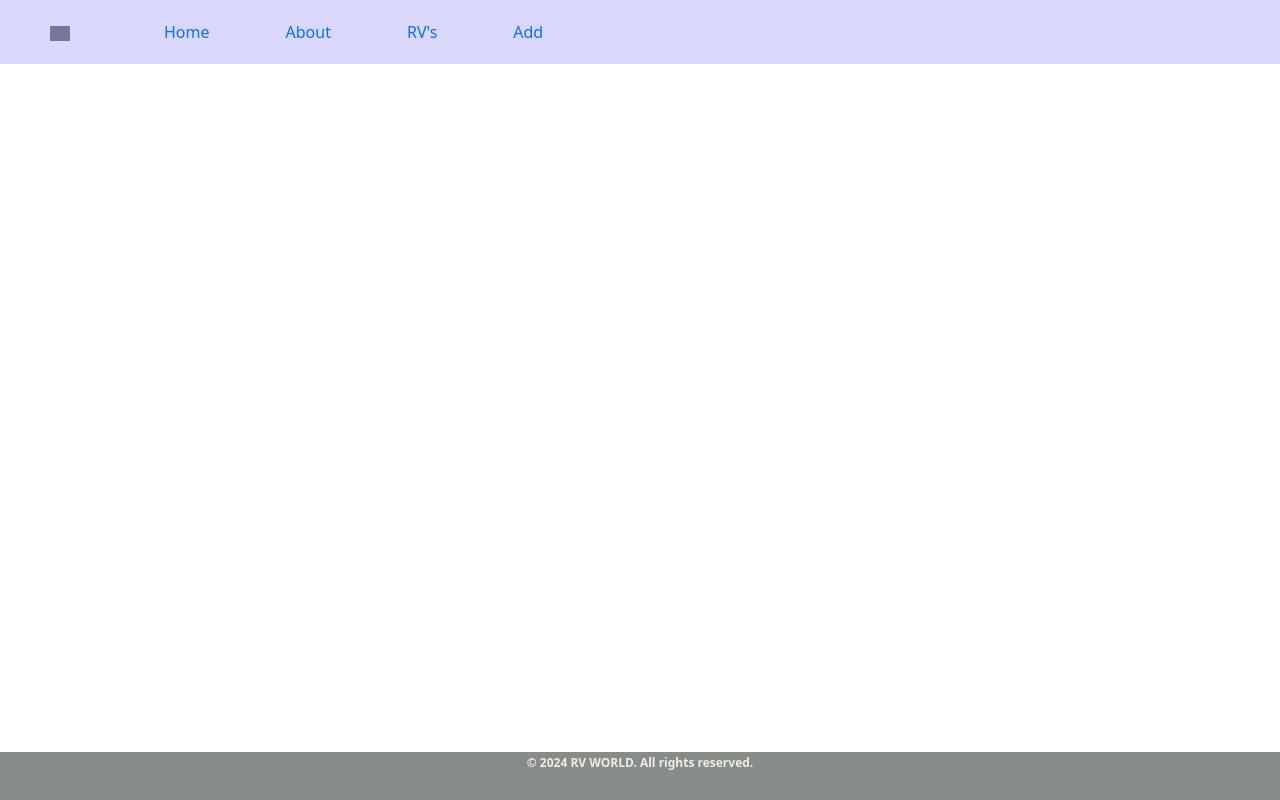
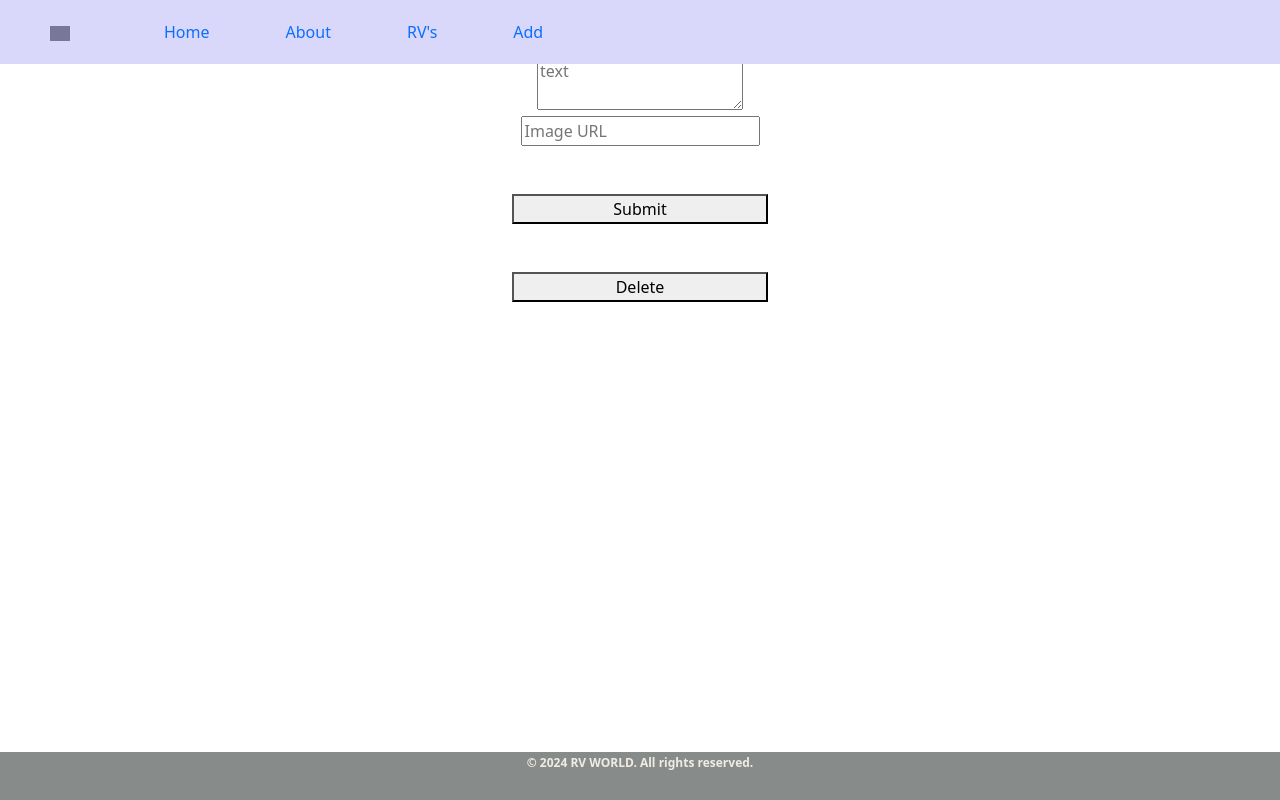
Before and after one commit to shactrix/capstone_frontend, a React (Create React App) app: page /rvs/1/edit in a window 1280 px wide. Built offline with nearby package versions, Linux system fonts and the light colour scheme; grey boxes are pictures that could not be loaded.

Commit message:
fixing edit and new

```diff
--- a/src/App.js
+++ b/src/App.js
@@ -45,16 +45,16 @@ const createPost = async (postData) => {
   }
 };
 
-// const deletePost = async (id) => {
-//   try {
-//     await fetch(`${URL}/${id}`, {
-//       method: 'DELETE',
-//     });
-//     fetchPosts();
-//   } catch (error) {
-//     console.error(error);
-//   }
-// };
+const deletePost = async (id) => {
+  try {
+    await fetch(`${URL}/${id}`, {
+      method: 'DELETE',
+    });
+    fetchPosts();
+  } catch (error) {
+    console.error(error);
+  }
+};
 
 const editPost = async (posts, id) => {
   try {
@@ -86,10 +86,10 @@ useEffect(() => {
       <Routes>
         <Route path='/' element={<Home />} />
         <Route path='/about' element={<About />} />
-        <Route path='/posts' element={<ShowPosts posts={posts} />} />
-        <Route path='/posts/new' element={<NewPost createPost={createPost} setPosts={setPosts}/>} />
-        <Route path='/posts/:id/edit' element={<EditPost posts={posts} editPost={editPost} />} />
-        {/* <Route path='/posts/:id' element={<DeletePost posts={posts} deletePost={deletePost}/>} /> */}
+        <Route path='/rvs' element={<ShowPosts posts={posts} />} />
+        <Route path='/rvs/new' element={<NewPost createPost={createPost} setPosts={setPosts}/>} />
+        <Route path='/rvs/:id/edit' element={<EditPost posts={posts} editPost={editPost} deletePost={deletePost}/>} />
+        {/* <Route path='/rvs/:id' element={<DeletePost posts={posts} deletePost={deletePost}/>} /> */}
       </Routes>
       <Footer />
     </div>
--- a/src/components/container.js
+++ b/src/components/container.js
@@ -17,7 +17,7 @@ const Container = (props) => {
                 <p className="post-image">{post.image}</p>
               </div>
               <div className="postButtons">
-                <Button to={`/posts/${post._id}/edit`} label="Edit" className='button' />
+                <Button to={`/rvs/${post._id}/edit`} label="Edit" className='button' />
               </div>
             </div>
           </div>
--- a/src/components/header.js
+++ b/src/components/header.js
@@ -23,10 +23,10 @@ const Header = (props) => {
                     <Link to='/about' className='link'>About</Link>
                 </Nav.Link>
                 <Nav.Link>
-                    <Link to='/show' className='link'>RV's</Link>
+                    <Link to='/rvs' className='link'>RV's</Link>
                 </Nav.Link>
                 <Nav.Link>
-                    <Link to='/new' className='link'>Add</Link>
+                    <Link to='/rvs/new' className='link'>Add</Link>
                 </Nav.Link>
             </div>
         </Nav>
--- a/src/pages/about.js
+++ b/src/pages/about.js
@@ -0,0 +1,30 @@
+import '../styles/about.css';
+import Button from '../components/button'
+
+const About = (props) => {
+    return (
+    <div className="about">
+        <div className='about-content'>
+            <div className="about-text">
+                <h2>Welcome to RV WORLD!</h2>
+
+                <h4>The Fastest Growing Community of Enthusiasts and nomads</h4>
+
+                <p>RV WORLD is designed to unite those with a keen interest with their dream rv.</p>
+
+                <h3>Our Story</h3>
+
+                <p>rv world ...</p>
+
+                <h3>Our Mission</h3>
+
+                <p>At rvworld, our goal is ...</p>
+
+                <Button to={`/`}  label="Home" className='button' />
+            </div>
+        </div>
+    </div>
+    )
+}
+
+export default About;
--- a/src/pages/edit.js
+++ b/src/pages/edit.js
@@ -50,38 +50,38 @@ function EditPost({ posts = [], editPost, deletePost }) {
     setPostData({ ...postData, [e.target.name]: e.target.value });
   };
 
-  const handleSubmit = async (e) => {
-    e.preventDefault();
-    if (!post) {
-      console.error("Post not found");
-      return;
-    }
+  // const handleSubmit = async (e) => {
+  //   e.preventDefault();
+  //   if (!post) {
+  //     console.error("Post not found");
+  //     return;
+  //   }
+  //   try {
+  //     await editPost(postData, id);
+  //     navigate('/rvs');
+  //   } catch (error) {
+  //     console.error(error);
+  //   }
+  // };
+
+  const handleDelete = async () => {
     try {
-      await editPost(postData, id);
-      navigate('/posts');
+      await deletePost(post._id);
+      navigate('/rvs');
     } catch (error) {
       console.error(error);
     }
   };
+  const handleSubmit = async (e) => {
+    e.preventDefault();
+    try {
+      await editPost(postData, post._id);
 
-//   const handleDelete = async () => {
-//     try {
-//       await deletePost(post._id);
-//       navigate('/posts');
-//     } catch (error) {
-//       console.error(error);
-//     }
-//   };
-//   const handleSubmit = async (e) => {
-//     e.preventDefault();
-//     try {
-//       await editPost(postData, post._id);
-
-//       navigate('/posts');
-//     } catch (error) {
-//       console.error(error);
-//     }
-//   };
+      navigate('/rvs');
+    } catch (error) {
+      console.error(error);
+    }
+  };
   const toggleColor = () => {
     setIsClicked(!isClicked);
   };
@@ -116,8 +116,9 @@ function EditPost({ posts = [], editPost, deletePost }) {
           placeholder="Image URL"
           onChange={handleChange}
         /><br></br>
-        <button type="submit" className="button add" style={{width:'20vw', color:'black', marginTop:'3rem'}} role="button">Post</button>
+        <button type="submit" className="button add" style={{width:'20vw', color:'black', marginTop:'3rem'}} role="button">Submit</button>
       </form>
+      <button type="button" className="button delete" style={{width:'20vw', color:'black', marginTop:'3rem'}} onClick={handleDelete}>Delete</button>
       </div>
       </section>
     </div>
--- a/src/pages/new.js
+++ b/src/pages/new.js
@@ -31,7 +31,7 @@ function NewPost({ createPost, setPosts }) {
         text: '',
         image: '',
       });
-      navigate('/posts');
+      navigate('/rvs');
     } catch (error) {
       console.error(error);
     }
--- a/src/pages/show.js
+++ b/src/pages/show.js
@@ -33,13 +33,13 @@ const ShowPosts = () => {
     <div className="show-page">
       <h1>Available RV's</h1>
       <Button to={`/`} label="Home" />
-      <Button to={`/posts/new`} label="Add" className='button' />
+      <Button to={`/rvs/new`} label="Add" className='button' />
 
       {Array.isArray(reversedPosts) &&
         reversedPosts.map((post) => (
           <div key={post._id} className='container'>
             <Container post={post}/>
-            <Button to={`/posts/${post._id}`} label="Delete" className='button' />
+            <Button to={`/rvs/${post._id}`} label="Delete" className='button' />
           </div>
         ))}
     </div>
```
